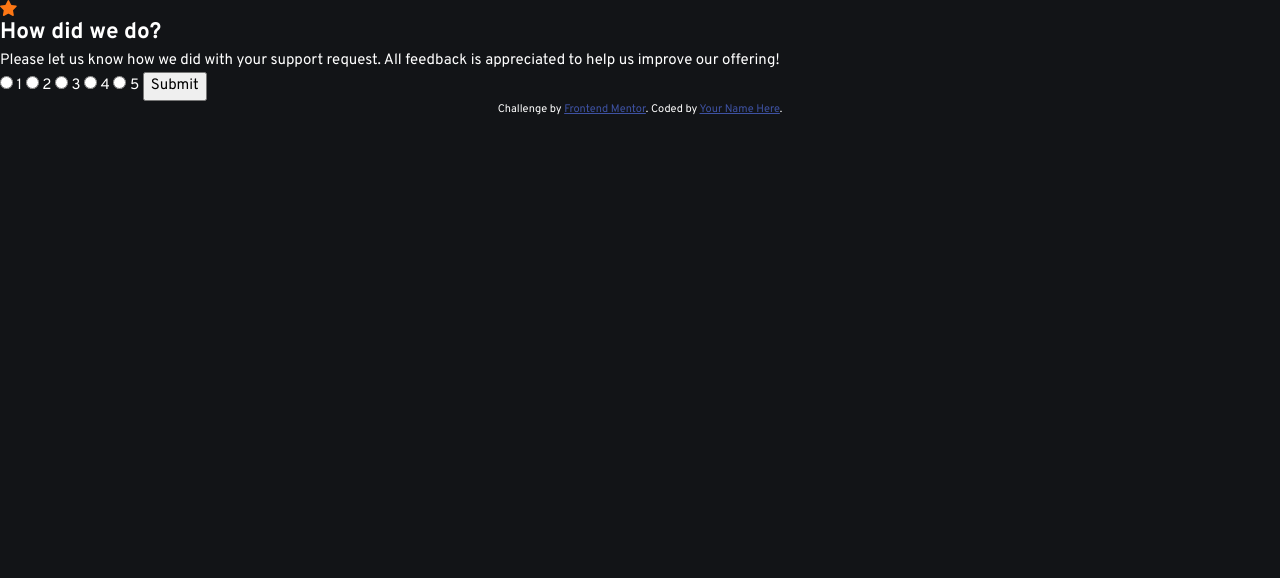
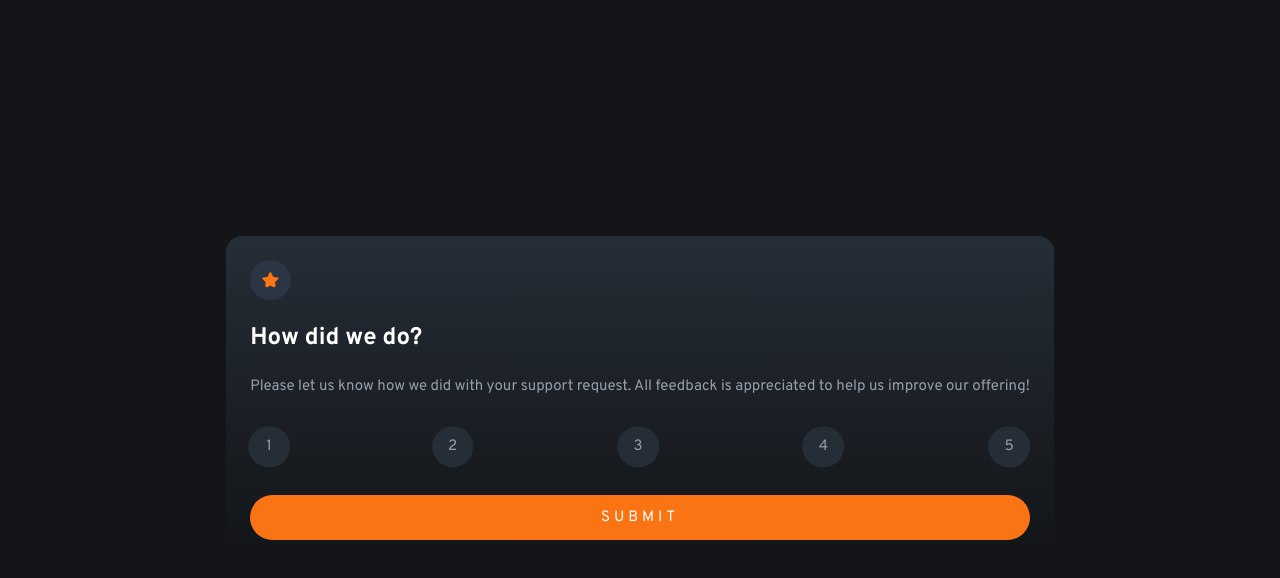
Before and after one commit to VimDiesel123/interactive-rating-component-main, a plain HTML site: page index.html in a window 1280 px wide. Drawn offline with Linux system fonts and the light colour scheme.

Commit message:
Get basic look of rating section down

```diff
--- a/index.html
+++ b/index.html
@@ -10,18 +10,6 @@
 
   <title>Frontend Mentor | Interactive rating component</title>
 
-  <!-- Feel free to remove these styles or customise in your own stylesheet 👍 -->
-  <style>
-    .attribution {
-      font-size: 11px;
-      text-align: center;
-    }
-
-    .attribution a {
-      color: hsl(228, 45%, 44%);
-    }
-  </style>
-
   <!--Fonts-->
   <link rel="preconnect" href="https://fonts.googleapis.com">
   <link rel="preconnect" href="https://fonts.gstatic.com" crossorigin>
@@ -33,22 +21,26 @@
 <body>
 
   <main>
-    <article>
-      <img src="./images/icon-star.svg" alt="">
-      <h2>How did we do?</h2>
-      <p>Please let us know how we did with your support request. All feedback is appreciated
+    <article class="card">
+
+      <img src="./images/icon-star.svg" class="card__icon" alt="">
+
+      <h2 class="card__title">How did we do?</h2>
+      <p class="card__text">Please let us know how we did with your support request. All feedback is appreciated
         to help us improve our offering!</p>
-      <input type="radio" id="star-1">
-      <label for="star-1">1</label>
-      <input type="radio" id="star-2">
-      <label for="star-2">2</label>
-      <input type="radio" id="star-3">
-      <label for="star-3">3</label>
-      <input type="radio" id="star-4">
-      <label for="star-4">4</label>
-      <input type="radio" id="star-5">
-      <label for="star-5">5</label>
-      <button type="submit">Submit</button>
+      <div class="card__rating-options">
+        <input type="radio" id="star-1" class="card__star-option">
+        <label for="star-1" class="card__star-label">1</label>
+        <input type="radio" id="star-2" class="card__star-option">
+        <label for="star-2" class="card__star-label">2</label>
+        <input type="radio" id="star-3" class="card__star-option">
+        <label for="star-3" class="card__star-label">3</label>
+        <input type="radio" id="star-4" class="card__star-option">
+        <label for="star-4" class="card__star-label">4</label>
+        <input type="radio" id="star-5" class="card__star-option">
+        <label for="star-5" class="card__star-label">5</label>
+      </div>
+      <button type="submit" class="button">Submit</button>
     </article>
 
     <article class="hidden">
@@ -58,12 +50,11 @@
       <p>We appreciate you taking the time to give a rating. If you ever need more support,
         don’t hesitate to get in touch!</p>
     </article>
+
+
   </main>
 
-  <div class="attribution">
-    Challenge by <a href="https://www.frontendmentor.io?ref=challenge" target="_blank">Frontend Mentor</a>.
-    Coded by <a href="#">Your Name Here</a>.
-  </div>
+
 </body>
 
 </html>
--- a/styles.css
+++ b/styles.css
@@ -87,13 +87,91 @@ h6 {
 
   --ff-primary: "Overpass", sans-serif;
   --fs-body: 15px;
+
+  --fw-bold: 700;
+  --fw-regular: 400;
 }
 
 body {
-  background-color: var(--clr-primary-900);
+  background-color: #141519;
   font-family: var(--ff-primary);
   font-size: 15px;
+  font-weight: var(--fw-regular);
   color: var(--clr-neutral-100);
+}
+
+main {
+  height: 100%;
+  display: grid;
+  padding-inline: 1.5rem;
+}
+
+.card {
+  place-self: center center;
+  background: linear-gradient(var(--clr-primary-700), var(--clr-primary-900));
+  display: flex;
+  flex-direction: column;
+  padding: 1.5rem;
+  border-radius: 1rem;
+  gap: 1.25rem;
+  z-index: -10;
+}
+
+.card__icon {
+  position: relative;
+  align-self: flex-start;
+  padding: 0.75rem;
+  background-color: hsl(217, 21%, 22%);
+  border-radius: 50%;
+}
+
+.card__title {
+  font-size: 1.5rem;
+  font-weight: var(--fw-bold);
+}
+
+.card__text {
+  color: var(--clr-neutral-300);
+}
+
+.card__rating-options {
+  display: flex;
+  justify-content: space-between;
+  padding-inline: 1rem;
+}
+
+.card__star-option {
+  display: none;
+}
+
+.card__star-label {
+  color: var(--clr-neutral-300);
+  position: relative;
+  line-height: 0;
+  margin-block: 1.75rem;
+}
+
+.card__star-label::before {
+  content: "";
+  padding: 1.3rem;
+  background-color: var(--clr-primary-700);
+  position: absolute;
+  z-index: -1;
+  border-radius: 50%;
+  top: 50%;
+  left: 50%;
+  transform: translate(-50%, -50%);
+}
+
+.button {
+  border: none;
+  background-color: var(--clr-primary-400);
+  color: var(--clr-neutral-100);
+  padding: 1em;
+  text-transform: uppercase;
+  letter-spacing: 0.25rem;
+  border-radius: 3rem;
+  line-height: 1;
 }
 
 .hidden {
```
